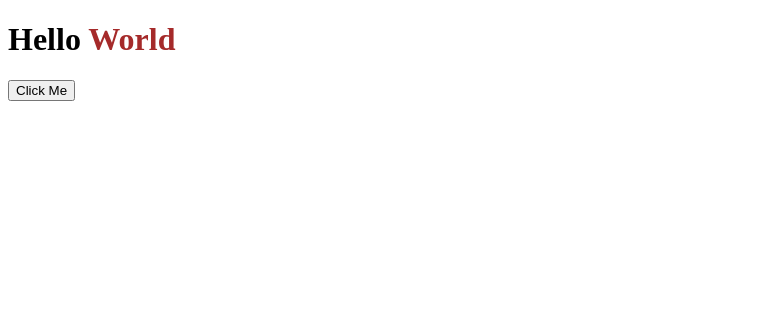
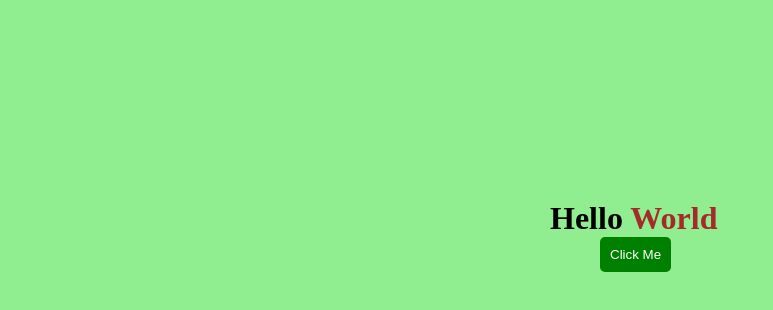
Before and after one commit to Abby-cy/Javascript-Hello-World, a plain HTML site: page index.html in a window 1280 px wide. Shown: the whole page, without its empty margins (0-773 px from the left). Drawn offline with Linux system fonts and the light colour scheme.

Commit message:
thirdcommit

```diff
--- a/index.html
+++ b/index.html
@@ -4,7 +4,7 @@
     <meta charset="UTF-8">
     <meta name="viewport" content="width=device-width, initial-scale=1.0">
     <title>Document</title>
-    <link rel="stylesheet" href="./hello.css">
+    <link rel="stylesheet" href="./style.css">
 </head>
 <body class="body-con">
         <div class="container">
```
